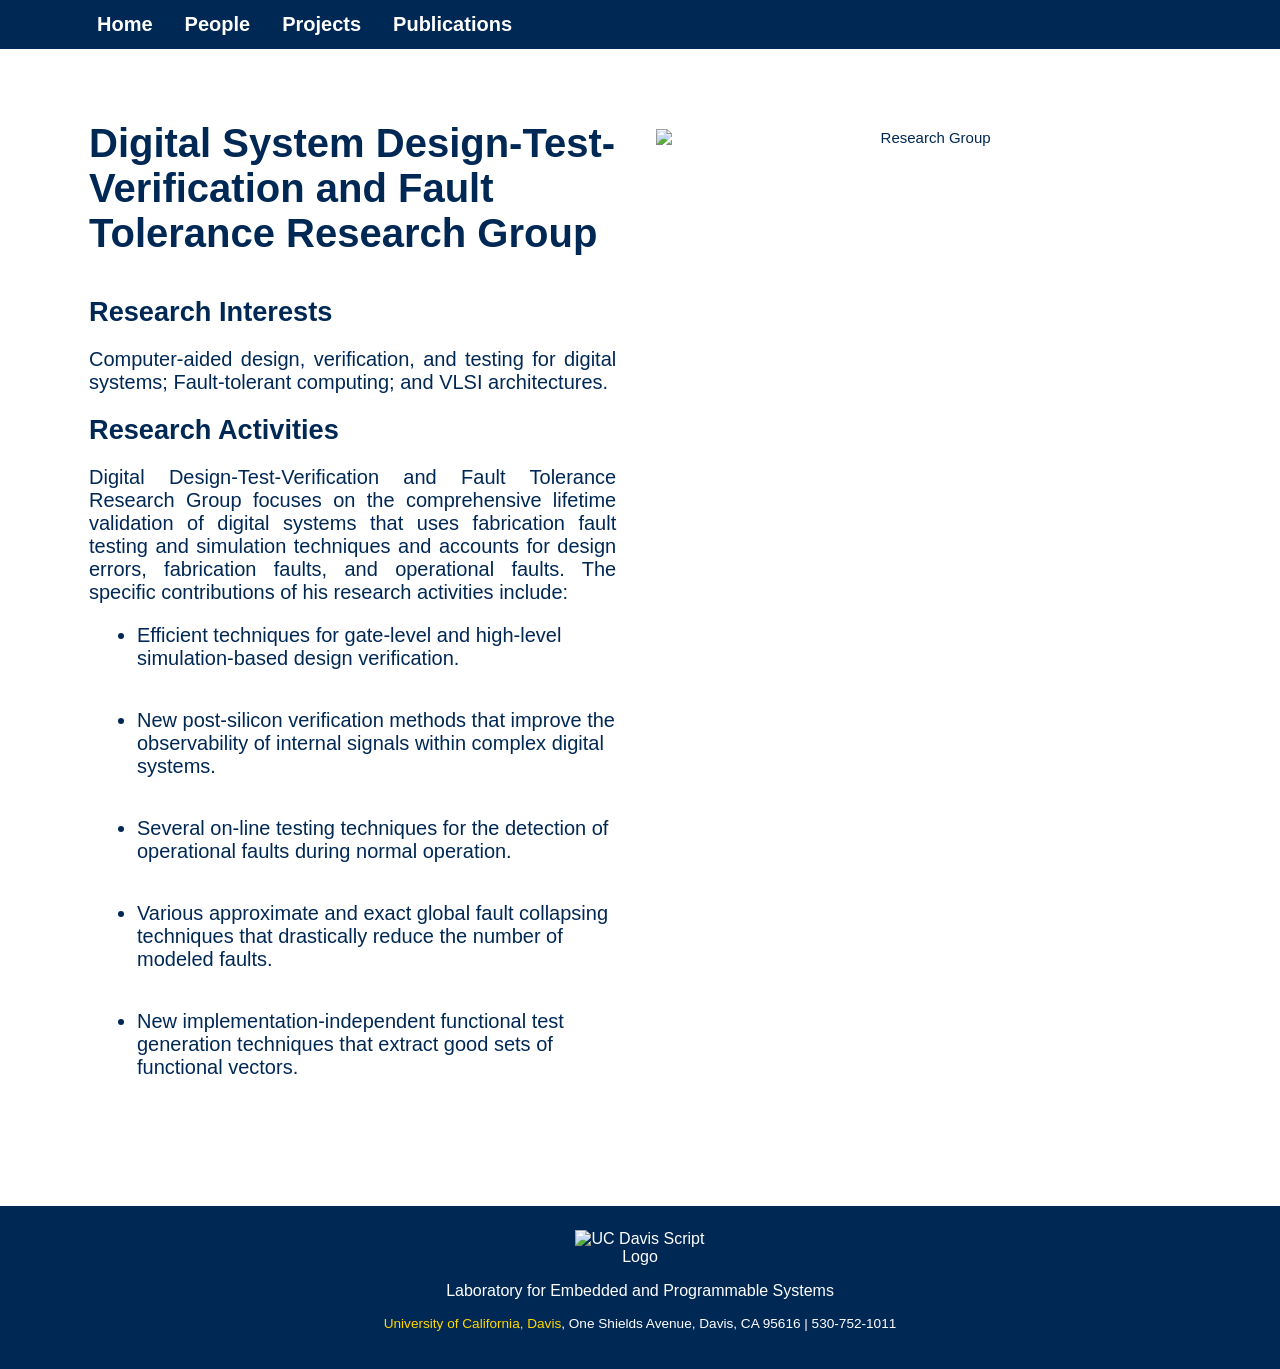
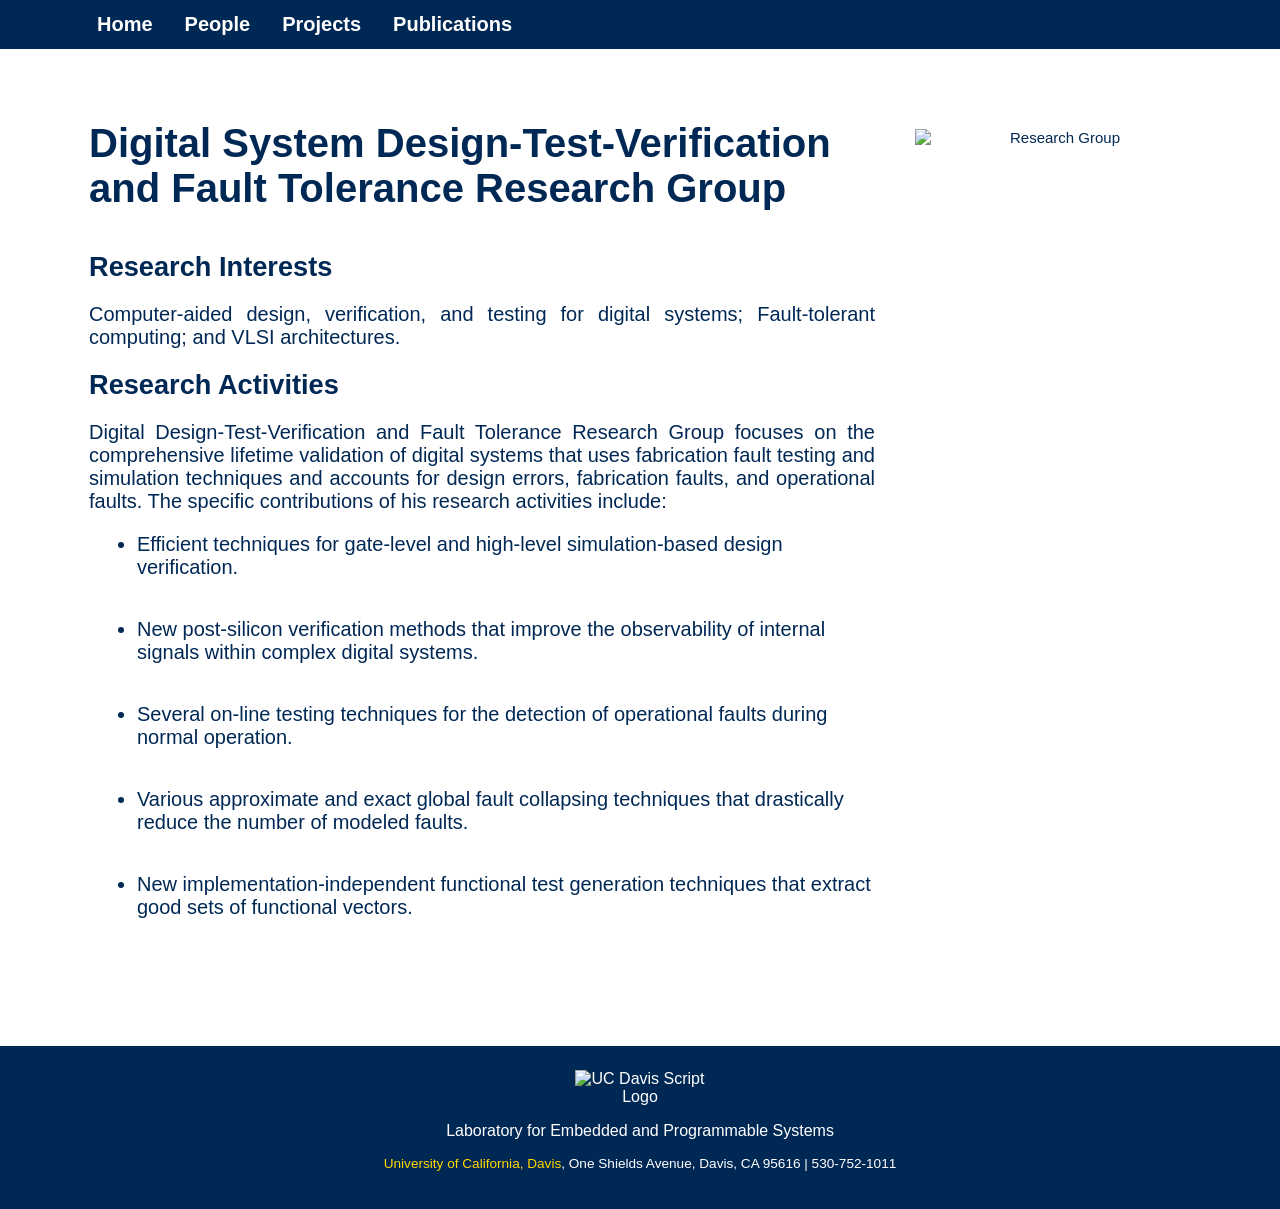

update logo

--- a/styles.css
+++ b/styles.css
@@ -222,6 +222,8 @@ body {
 }
 .content-main_page {
   font-size: 15px;
+  flex: 0 0 300px;
+  max-width: 300px;
 }
 
 .remove-left-padding {
@@ -617,6 +619,12 @@ html {
 
   .content {
     padding: 0;
+  }
+
+  .content-main_page {
+    align-self: center;
+    flex-basis: auto;
+    width: min(100%, 300px);
   }
 
   .lab-logo {
